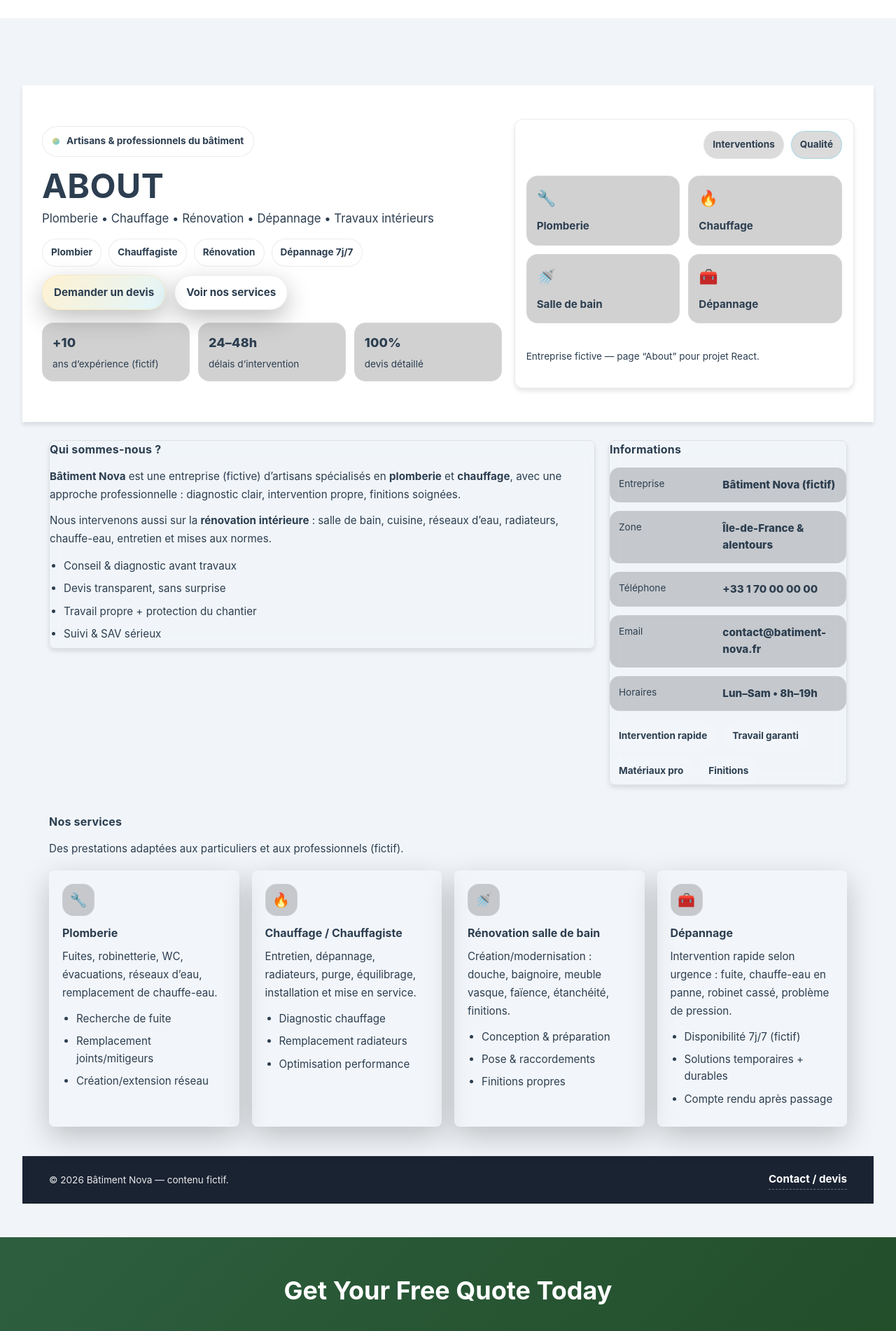
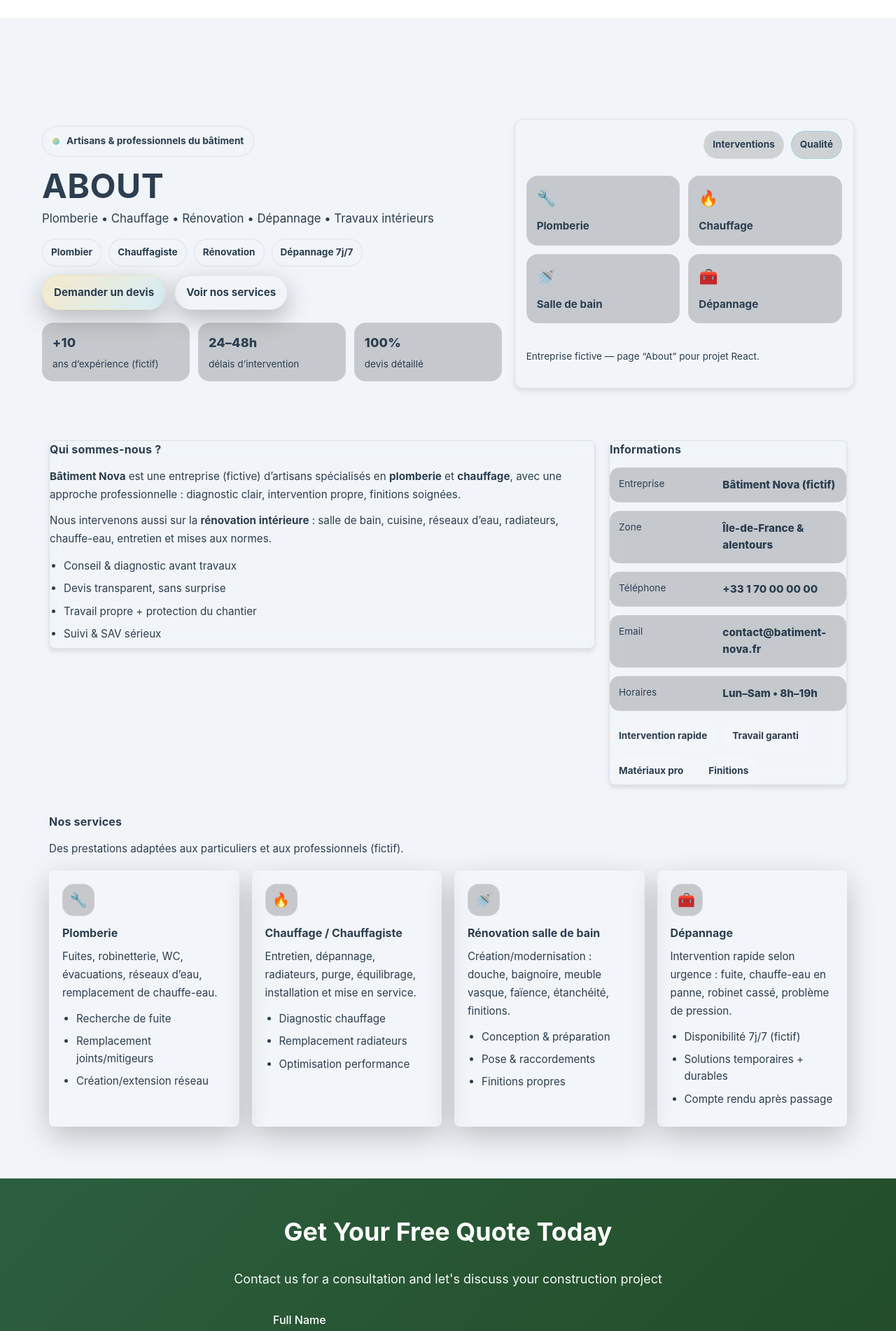
Before and after one commit to hadavidh/batimentProject, a React (Vite) app in the folder batiment/: page / in a window 1280 px wide. Shown: the part 1538-3440 px from the top of the page at 70% size. Built offline with nearby package versions, Linux system fonts and the light colour scheme.

Commit message:
debug: remove the footer and navigation section

```diff
--- a/batiment/src/About/About.tsx
+++ b/batiment/src/About/About.tsx
@@ -4,7 +4,7 @@ export default function About() {
   return (
     <main className="about">
       {/* HERO */}
-      <header className="about__hero">
+      <section className="about__hero" aria-labelledby="about-title">
         <div className="about__container">
           <div className="about__heroGrid">
             <div className="about__heroLeft">
@@ -13,7 +13,7 @@ export default function About() {
                 Artisans & professionnels du bâtiment
               </div>
 
-              <h1 className="about__title">ABOUT</h1>
+              <h1 id="about-title" className="about__title">ABOUT</h1>
               <p className="about__subtitle">
                 Plomberie • Chauffage • Rénovation • Dépannage • Travaux intérieurs
               </p>
@@ -87,7 +87,7 @@ export default function About() {
             </div>
           </div>
         </div>
-      </header>
+      </section>
 
       {/* QUI SOMMES-NOUS */}
       <section className="about__section">
@@ -221,18 +221,6 @@ export default function About() {
           </div>
         </div>
       </section>
-
-      {/* FOOTER */}
-      <footer className="about__footer">
-        <div className="about__container about__footerRow">
-          <p className="about__footerText">
-            © {new Date().getFullYear()} Bâtiment Nova — contenu fictif.
-          </p>
-          <a className="about__footerLink" href="/contact">
-            Contact / devis
-          </a>
-        </div>
-      </footer>
     </main>
   );
 }
```
